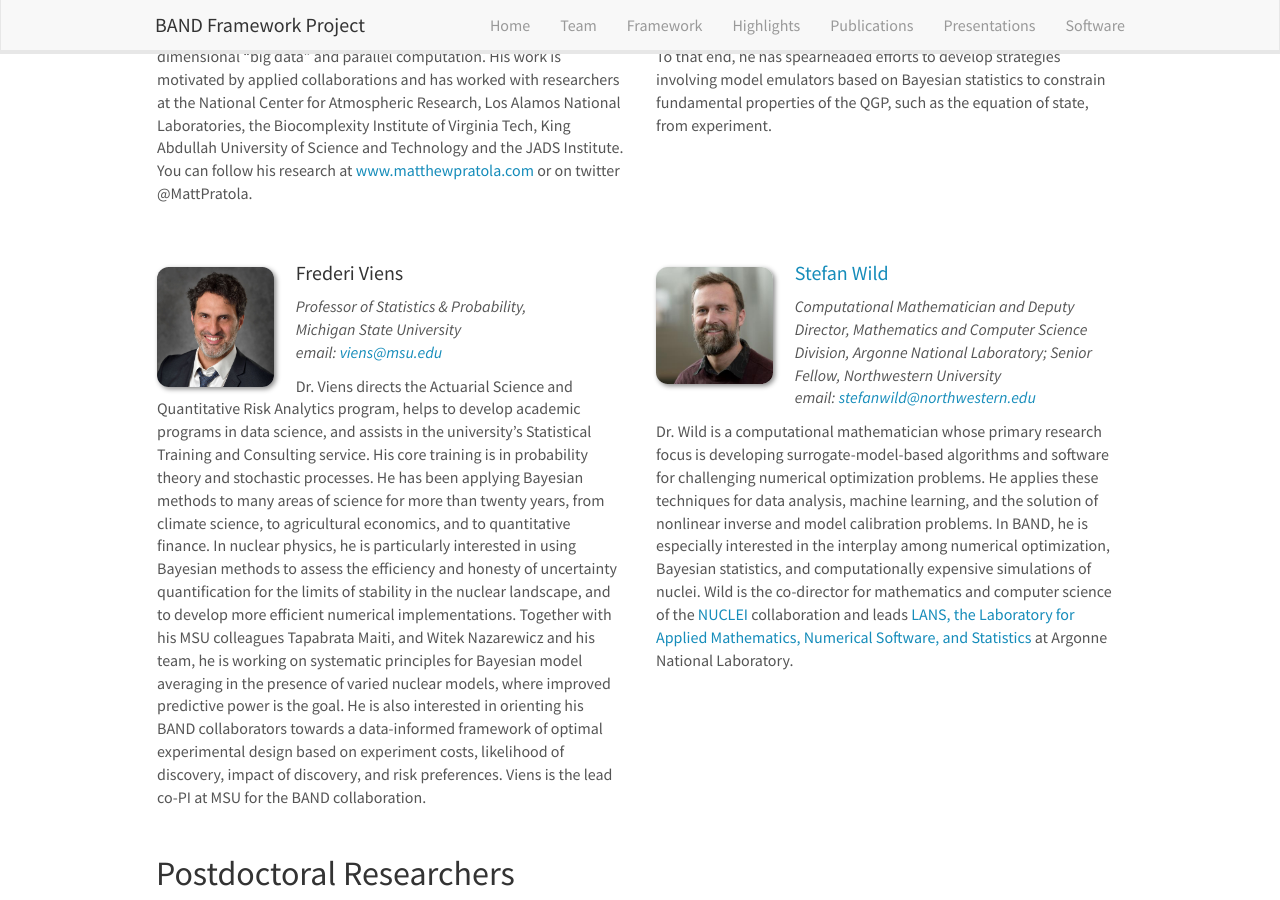
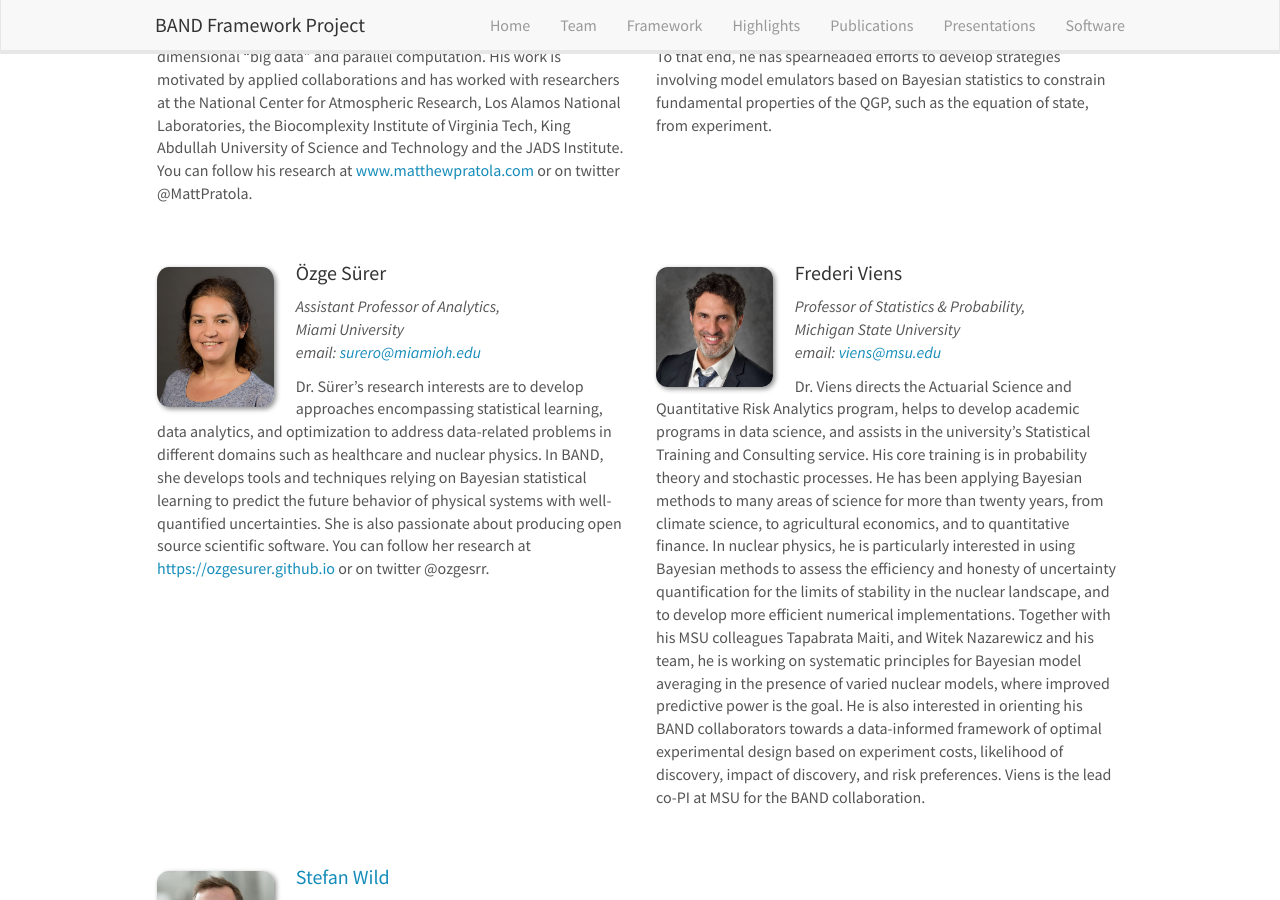
Before and after one commit to bandframework/bandframework.github.io, a Jekyll site: the page built from _pages/team.md, in a window 1280 px wide and 900 px high, scrolled down 2257 px. Built offline with Jekyll 4.4.1, drawn with Linux system fonts in a browser that asks for light colours; nearby versions of some CDN libraries.

Commit message:
Team member update-Ozge

```diff
--- a/_data/team_members.yml
+++ b/_data/team_members.yml
@@ -133,6 +133,21 @@
      based on Bayesian statistics to constrain fundamental properties of the QGP, such as
      the equation of state, from experiment.
 
+- name: Özge Sürer
+  photo: OzgeSurer_cropped.jpg
+  info: Assistant Professor of Analytics, <br> Miami University
+  email: surero@miamioh.edu
+  number_educ: 0
+  education1:
+  bio: >
+     Dr. Sürer’s research interests are to develop approaches encompassing statistical learning,
+     data analytics, and optimization to address data-related problems in different domains
+     such as healthcare and nuclear physics. In BAND, she develops tools and techniques relying
+     on Bayesian statistical learning to predict the future behavior of physical systems with
+     well-quantified uncertainties. She is also passionate about producing open source scientific
+     software. You can follow her research at <a href="https://ozgesurer.github.io">https://ozgesurer.github.io</a> or on
+     twitter @ozgesrr.
+
 - name: Frederi Viens
   photo: frederi-viens.2018.3960medres_cropped.jpg
   info: Professor  of Statistics &amp; Probability, <br> Michigan State University
```
